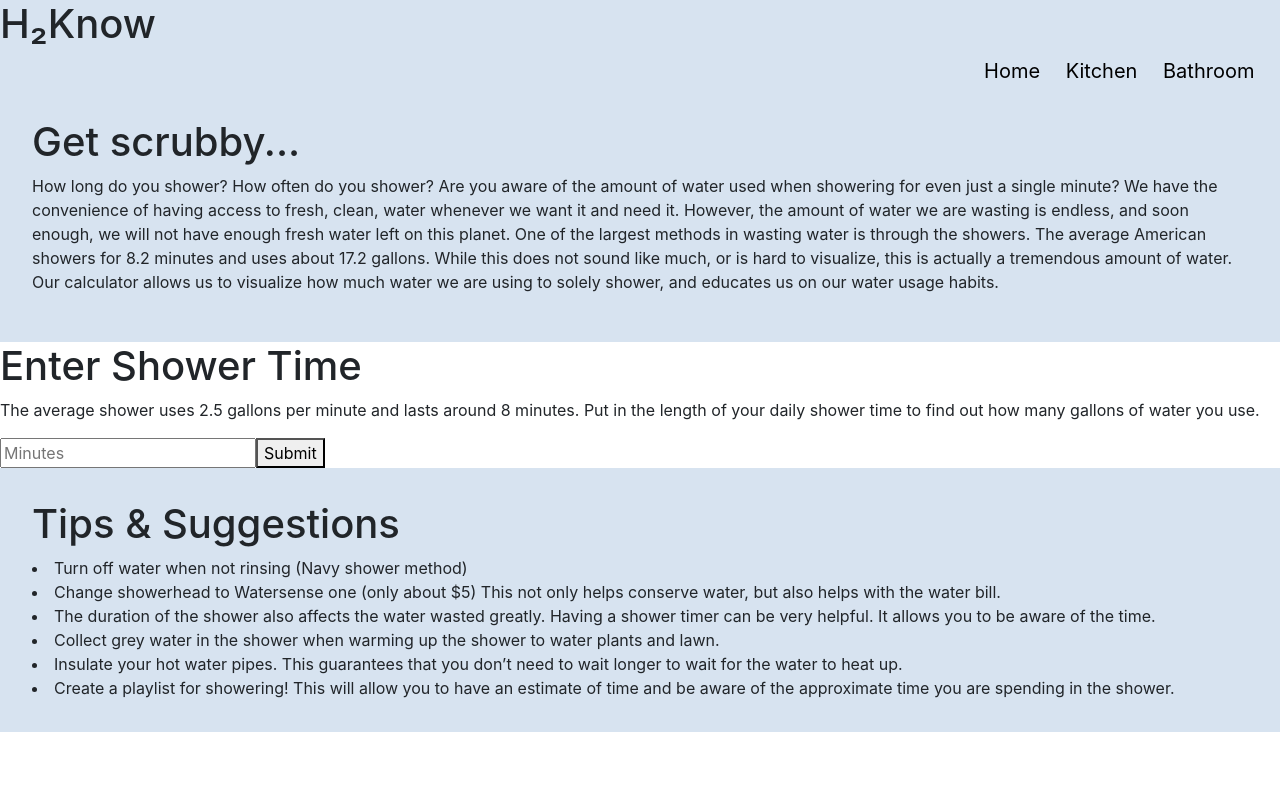
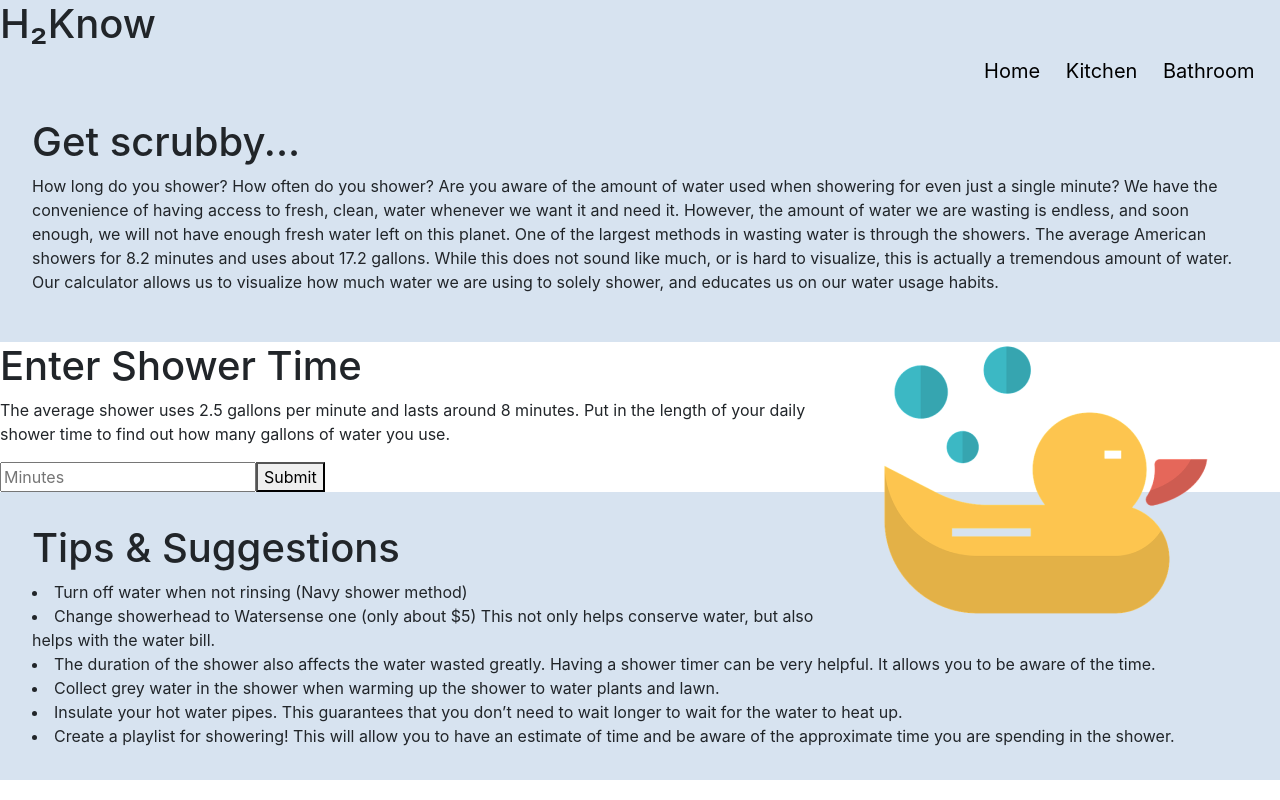
Before and after one commit to UW-INFO442-AU21/group7-smartwater, a React (Create React App) app: page /calculator in a window 1280 px wide. Built offline with nearby package versions, Linux system fonts and the light colour scheme.

Commit message:
aligned css and added img stylings/wordings

```diff
--- a/src/Pages/CalculatorPage.js
+++ b/src/Pages/CalculatorPage.js
@@ -1,5 +1,6 @@
 import React, {useState} from 'react';
 import {NavBar} from '../Components/NavBar';
+import duck from './img/duck.png';
 
 function CalculatorPage() {
 
@@ -24,6 +25,7 @@ function CalculatorPage() {
       <div className="firstsection">
         <h1>Get scrubby...</h1>
         <p>How long do you shower? How often do you shower? Are you aware of the amount of water used when showering for even just a single minute? We have the convenience of having access to fresh, clean, water whenever we want it and need it. However, the amount of water we are wasting is endless, and soon enough, we will not have enough fresh water left on this planet. One of the largest methods in wasting water is through the showers. The average American showers for 8.2 minutes and uses about 17.2 gallons. While this does not sound like much, or is hard to visualize, this is actually a tremendous amount of water. Our calculator allows us to visualize how much water we are using to solely shower, and educates us on our water usage habits.</p>
+        <img align = "right" src={duck} alt="duck" />
       </div>
       <div className="app-title">
         <h1> Enter Shower Time</h1>
--- a/src/Pages/KitchenPage.js
+++ b/src/Pages/KitchenPage.js
@@ -11,6 +11,7 @@ export default function KitchenPage() {
       <div className="firstsection">
       <h1>Let this sink in...</h1>
       <p>If you are viewing this page, you likely have access to a home with a kitchen. Similarly, you (or someone you know) either hand washes dishes or uses the dishwasher on a weekly basis. Did you know that washing a load of dishes by hand uses about 27 gallons of water? To give you a better picture, 27 gallons of water equates to 432 entire bottles of water. These were the findings of a survey conducted at the University of Bonn in Germany. Many do not know how much water they use with tasks that seem menial and small. And while it is well known that dishwashing is a better alternative to handwashing, there are still precautions you should take to conserve your water usage with this medium as well. While hand washing and dishwashing dishes might seem like little actions, wasteful habits like these accumulate over time to a large overuse of water. If you and your family would like to take steps to conserve water for our planet and environment, please look below for action items. </p>
+      <img align = "right" src={faucet} alt="faucet" />
       </div>
          <button id="myBtn"  onClick={()=> {
           let modal = document.getElementById("myModal");
```
